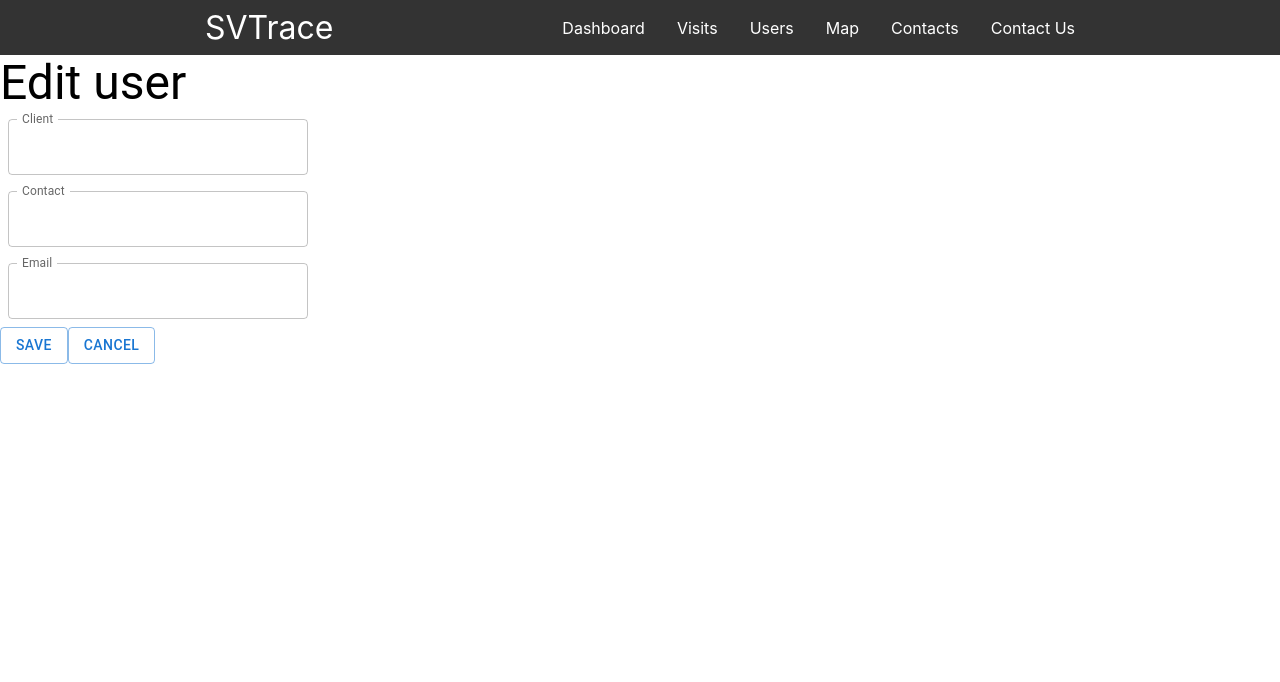
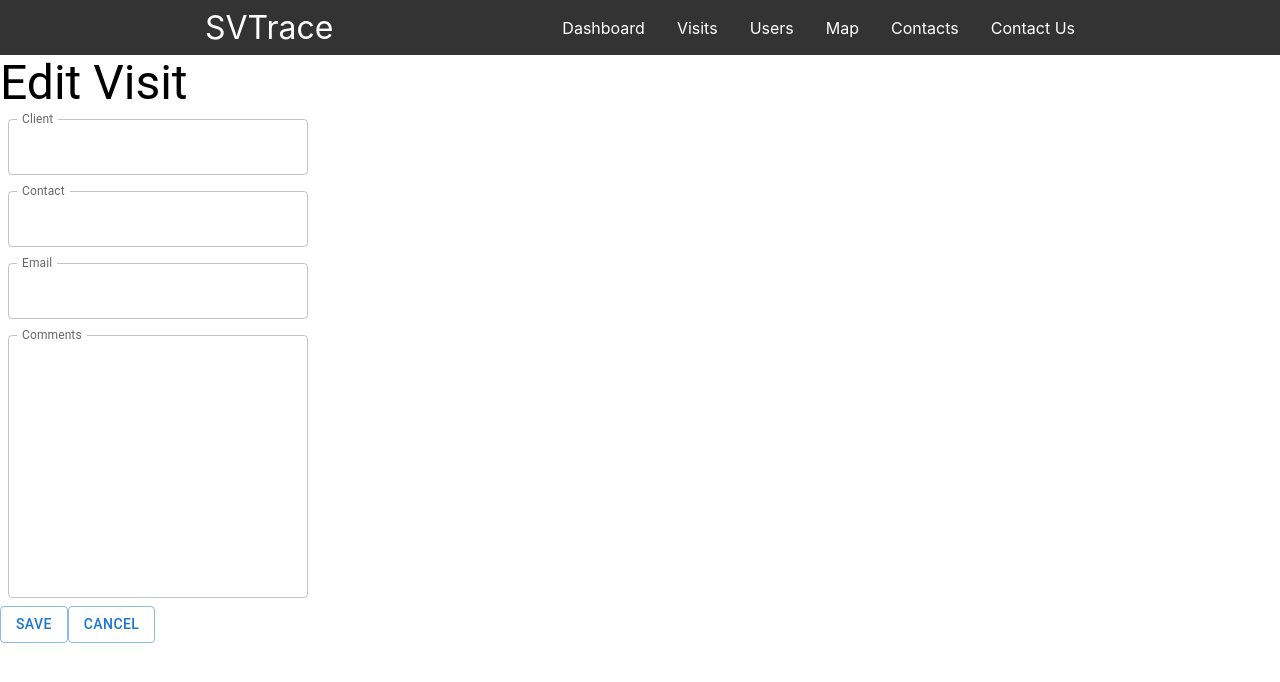
Before and after one commit to rdiaz77/Trace_Project, a React (Create React App) app in the folder frontend/: page /visits/1/edit in a window 1280 px wide. Shown: the top 682 px of the page. Built offline with nearby package versions, Linux system fonts and the light colour scheme; no server answers.

Commit message:
edit, contact, user fx are working

```diff
--- a/frontend/src/components/AddVisitForm.jsx
+++ b/frontend/src/components/AddVisitForm.jsx
@@ -1,12 +1,12 @@
 import React , {useState} from 'react';
 import { TextField, Box, Button } from '@mui/material';
 import Grid from '@mui/material/Grid';
-
+import { Navigate, useNavigate } from 'react-router-dom';
 
 
 export default function AddVisitForm(){
 
-
+	const navigate = useNavigate();
 	const [visit, setVisit] = useState({
 
         user_id: '',
@@ -26,6 +26,7 @@ export default function AddVisitForm(){
 			},
 			body: JSON.stringify(visit)
 		})
+		navigate(`/visits`);
 
 
 	}
--- a/frontend/src/components/EditVisitForm.jsx
+++ b/frontend/src/components/EditVisitForm.jsx
@@ -17,7 +17,8 @@ export default function EditVisitForm() {
     const [visit, setVisit] = useState({
         place_id:'',
         contact_id: '',
-        user_id:''
+        user_id:'',
+		visit_comment:''
 
     })
 
@@ -56,7 +57,7 @@ export default function EditVisitForm() {
 	return (
 		<>
 
-            <Typography variant='h3'> Edit user</Typography>
+            <Typography variant='h3'> Edit Visit</Typography>
 			<Box sx = {{display: 'flex', flexDirection: 'column', flexWrap: 'wrap', maxWidth: 450}}>
 
 				<Box sx={{'& .MuiTextField-root': { m: 1, width: 300 }}}>
@@ -69,6 +70,8 @@ export default function EditVisitForm() {
 						<TextField id= "outlined-basic" onChange= {e => setVisit({ ...visit, contact_id: e.target.value })} fullWidth label="Contact"  value={visit.contact_id} InputLabelProps={{ shrink: true }} variant = "outlined" />
 
 						<TextField id= "outlined-basic" onChange= {e => setVisit({ ...visit, user_id: e.target.value })} fullWidth label="Email" value={visit.user_id} InputLabelProps={{ shrink: true }} variant = "outlined" />
+
+						<TextField id= "outlined-basic" onChange= {e => setVisit({ ...visit, visit_comment: e.target.value })} fullWidth label="Comments" value={visit.visit_comment} multiline rows={10} InputLabelProps={{ shrink: true }} variant = "outlined" />
 
 
 						<br />
--- a/frontend/src/components/ShowVisit.jsx
+++ b/frontend/src/components/ShowVisit.jsx
@@ -17,7 +17,9 @@ export default function ShowVisit(){
     const [visit, setVisit] = useState({
         place_id:'',
         contact_id: '',
-        user_id:''
+        user_id:'',
+		visit_comment:''
+
 
     })
 
@@ -48,6 +50,8 @@ export default function ShowVisit(){
 
 						<TextField id= "outlined-basic" fullWidth label="Sales Person"  value={visit.user_id} variant = "outlined"/>
 
+						<TextField id= "outlined-basic" fullWidth label="Comments" value={visit.visit_comment} multiline rows={10} InputLabelProps={{ shrink: true }} variant = "outlined" />
+
 
 						<br />
 						<Button variant="outlined" type='submit' href='/visits'> Back</Button>
--- a/frontend/src/pages/Contact.jsx
+++ b/frontend/src/pages/Contact.jsx
@@ -92,7 +92,7 @@ export default function Contact() {
   // SET STATES & GLOBAL VAR
 
   const [page, setPage] = useState(0);
-  const [rowsPerPage, setRowsPerPage] = useState(5);
+  const [rowsPerPage, setRowsPerPage] = useState(10);
 
   const navigate = useNavigate();
   const url = "http://localhost:3000/contacts";
--- a/frontend/src/pages/Visit.jsx
+++ b/frontend/src/pages/Visit.jsx
@@ -92,7 +92,7 @@ export default function Visit() {
   // SET STATES & GLOBAL VAR
 
   const [page, setPage] = useState(0);
-  const [rowsPerPage, setRowsPerPage] = useState(5);
+  const [rowsPerPage, setRowsPerPage] = useState(10);
 
   const navigate = useNavigate();
   const url = "http://localhost:3000/visits";
```
